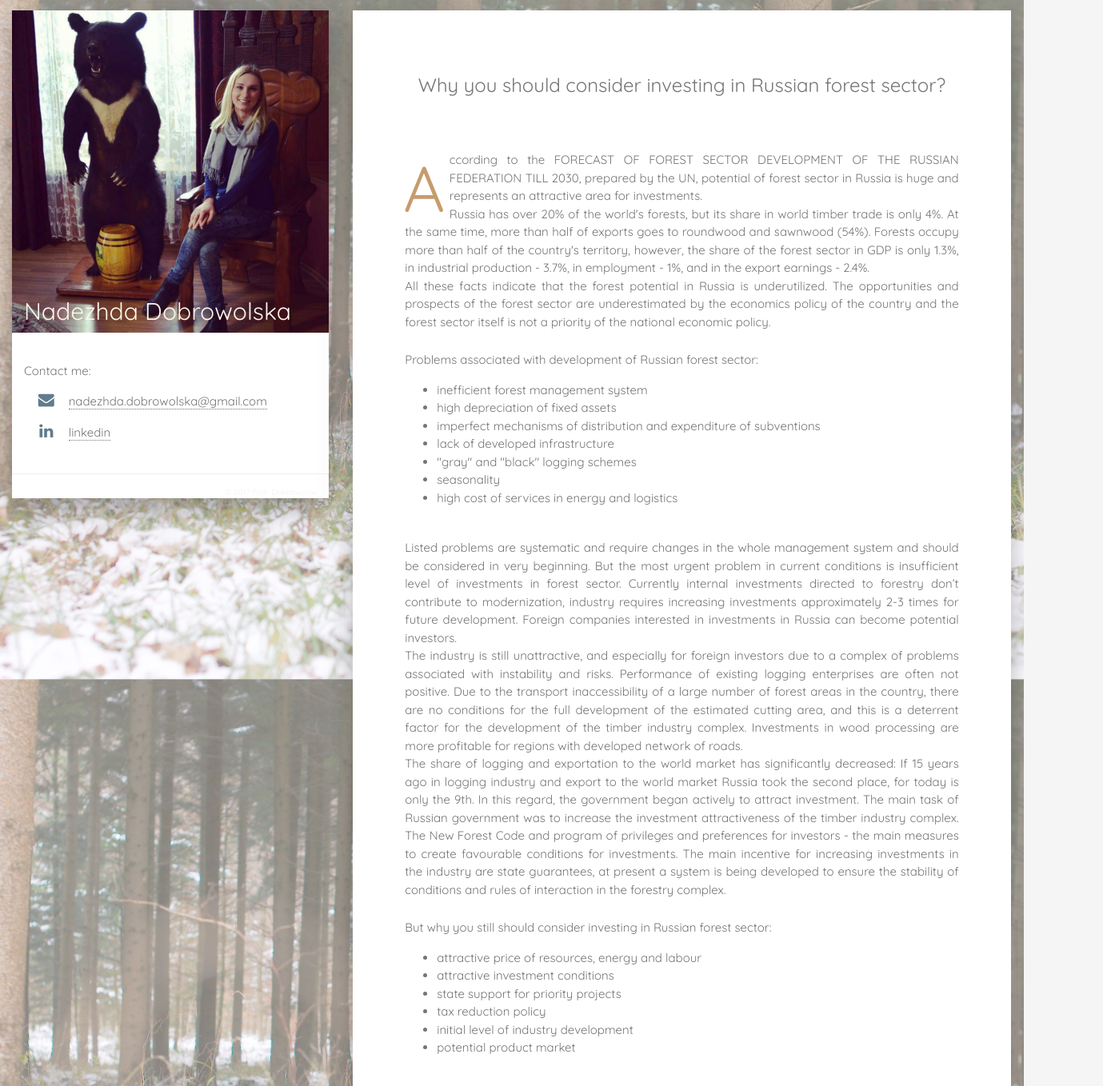
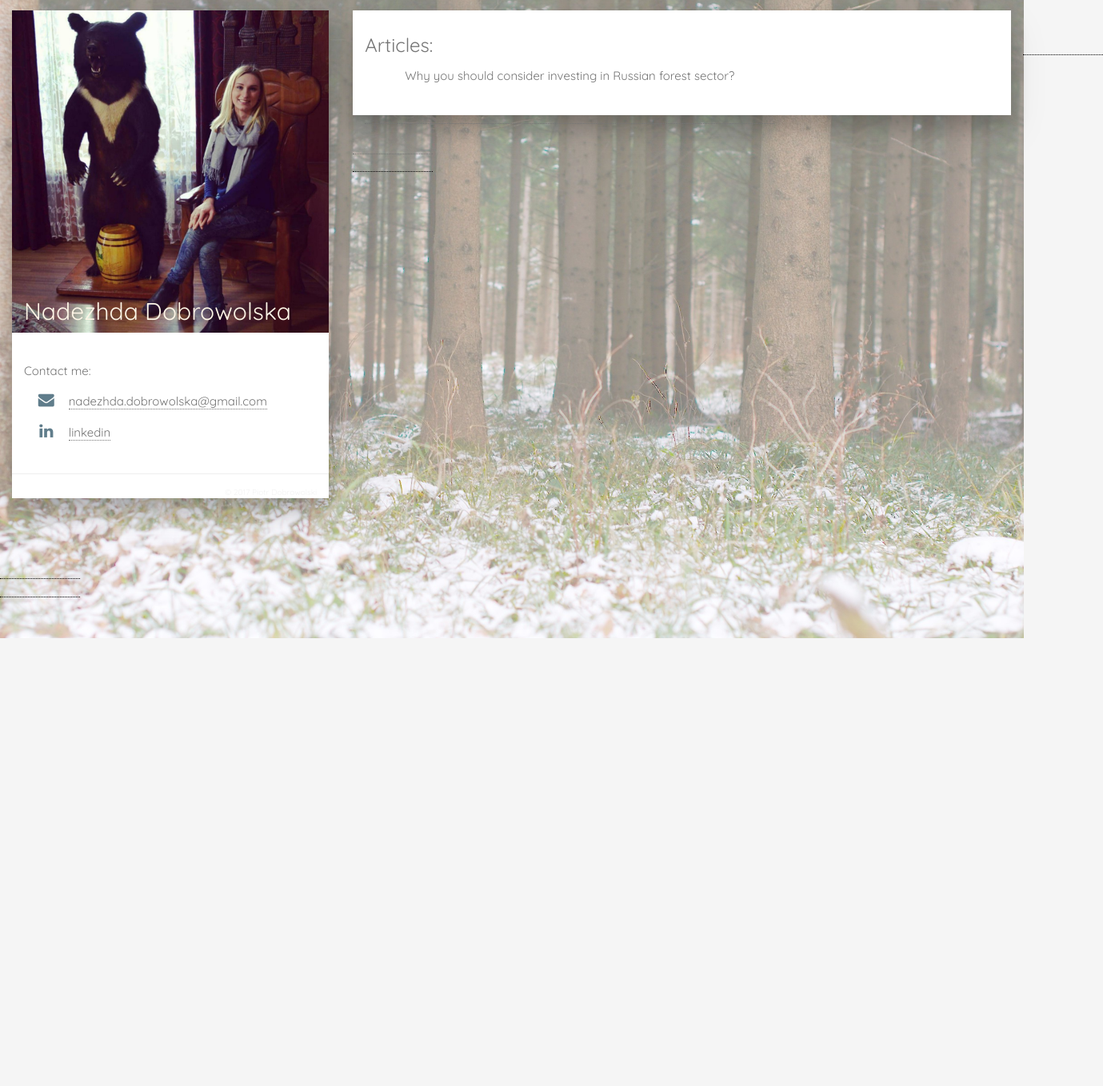
Before and after one commit to dobrypd/nadezhda, a plain HTML site: page index.html in a window 1280 px wide. Shown: the part 2-1360 px from the top of the page at 80% size, 1379 px wide, since content can reach past the window. After the commit the page ends 800 px from the top, so only its background shows below. Drawn offline with Linux system fonts and the light colour scheme.

Commit message:
remove art from main

```diff
--- a/index.html
+++ b/index.html
@@ -38,65 +38,13 @@
           <p class="t-tiny t-light-gray t-right t-margin-h"> <a href="http://www.dobrowolski.ch">© 2017 Piotr Dobrowolski</a></p>
         </div>
       </div>
-
       <div class="c-col-23" >
         <div class="color-white t-grey c-card">
           <div class="c-container">
-            <h3 class="t-title">Why you should consider investing in Russian forest sector?</h3>
-            <p class="t-article t-article-first">
-            According to the FORECAST OF FOREST SECTOR DEVELOPMENT OF THE RUSSIAN FEDERATION TILL 2030, prepared by the UN, potential of forest sector in Russia is huge and represents an attractive area for investments.
-            <br/>
-            Russia has over 20% of the world's forests, but its share in world timber trade is only 4%. At the same time, more than half of exports goes to roundwood and sawnwood (54%). Forests occupy more than half of the country's territory, however, the share of the forest sector in GDP is only 1.3%, in industrial production - 3.7%, in employment - 1%, and in the export earnings - 2.4%.
-            <br/>
-            All these facts indicate that the forest potential in Russia is underutilized. The opportunities and prospects of the forest sector are underestimated by the economics policy of the country and the forest sector itself is not a priority of the national economic policy.
-            </p>
+            <h3>Articles:</h3>
 
+            <a class="t-title" href="whyYouShouldConsiderInvestingInRussianForestSector">Why you should consider investing in Russian forest sector?</h3>
 
-            <div class="t-article-box">
-              Problems associated with development of Russian forest sector:
-                <ul>
-                  <li>inefficient forest management system</li>
-                  <li>high depreciation of fixed assets</li>
-                  <li>imperfect mechanisms of distribution and expenditure of subventions</li>
-                  <li>lack of developed infrastructure</li>
-                  <li>"gray" and "black" logging schemes</li>
-                  <li>seasonality</li>
-                  <li>high cost of services in energy and logistics</li>
-                </ul>
-            </div>
-
-              <p class="t-article">
-            Listed problems are systematic and require changes in the whole management system and should be considered in very beginning. But the most urgent problem in current conditions is insufficient level of investments in forest sector. Currently internal investments directed to forestry don’t contribute to modernization, industry requires increasing investments approximately 2-3 times for future development. Foreign companies interested in investments in Russia can become potential investors.
-            <br/>
-            The industry is still unattractive, and especially for foreign investors due to a complex of problems associated with instability and risks. Performance of existing logging enterprises are often not positive. Due to the transport inaccessibility of a large number of forest areas in the country, there are no conditions for the full development of the estimated cutting area, and this is a deterrent factor for the development of the timber industry complex. Investments in wood processing are more profitable for regions with developed network of roads.
-            <br/>
-            The share of logging and exportation to the world market has significantly decreased: If 15 years ago in logging industry and export to the world market Russia took the second place, for today is only the 9th. In this regard, the government began actively to attract investment.
-            The main task of Russian government was to increase the investment attractiveness of the timber industry complex. The New Forest Code and program of privileges and preferences for investors - the main measures to create favourable conditions for investments. The main incentive for increasing investments in the industry are state guarantees, at present a system is being developed to ensure the stability of conditions and rules of interaction in the forestry complex.
-            <br/>
-          </p>
-
-            <div class="t-article-box">
-            But why you still should consider investing in Russian forest sector:
-              <ul>
-                <li>attractive price of resources, energy and labour</li>
-                <li>attractive investment conditions</li>
-                <li>state support for priority projects</li>
-                <li>tax reduction policy</li>
-                <li>initial level of industry development</li>
-                <li>potential product market</li>
-              </ul>
-            </div>
-
-            <p class="t-article">
-            One promising approach is promotion of investment projects in the timber industry. Measures of the state are fixed by RF Government Decree of 30 June 2007 "On priority investment projects in forest exploitation". Priority projects may include investment volume of at least 300 million RUB (~43 million EUR). At the same time, the project should be profitable with an optimal payback period. It is also important for the state that the forest plots leased for projects are used as efficiently as possible, and the enterprises will contribute financially to the country's budget in the form of taxes and rents. To implement priority investment projects, the state provides entrepreneurs with non-tax incentives.
-            <br/>
-            One example can show significant growth and lead other sectors of the forest industry is production of wood materials, including plywood, as well as fuel pellets, currently internal market requires wood products with special properties. In this direction potential investors can see perspectives.
-            <br/>
-            In general, new developments in wood materials production is perspective direction. Russian goverment defines measures to support priority investment projects are aimed at stimulating integrated processing of wood, with an emphasis on the development of bioenergy. This direction has very good prospects and should also become one of the drivers for the development of the forestry sector of the Russian economy.
-            </p>
-            <p class="t-right">
-            Nadezhda Dobrowolska, 12 December 2017
-            </p>
           </div>
         </div>
       </div>
```
